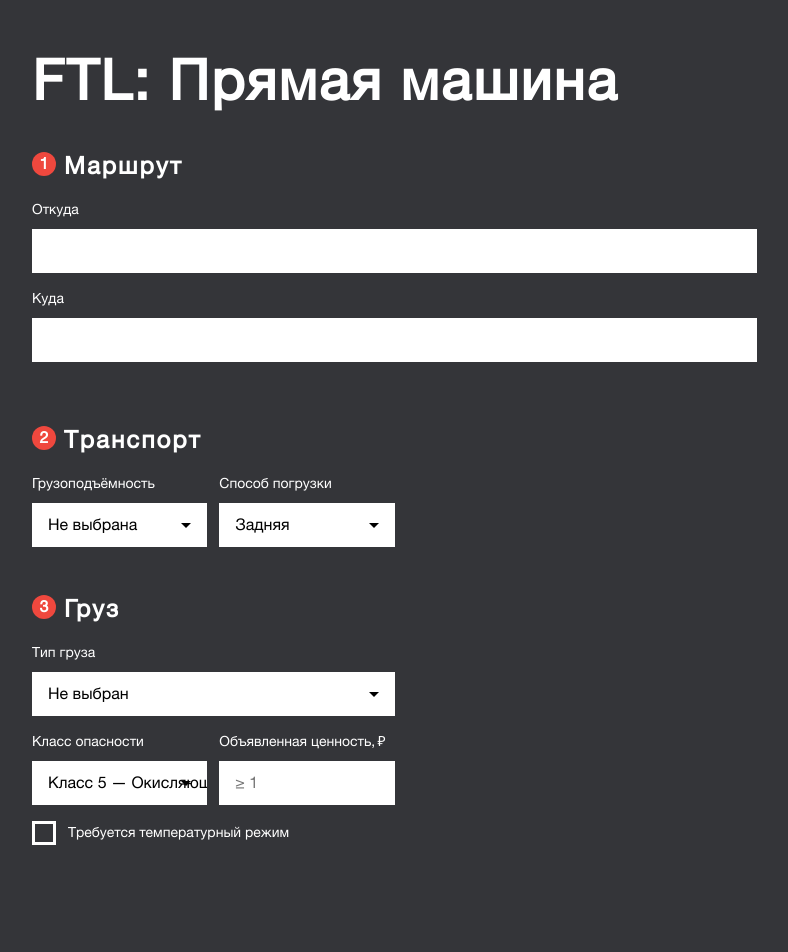
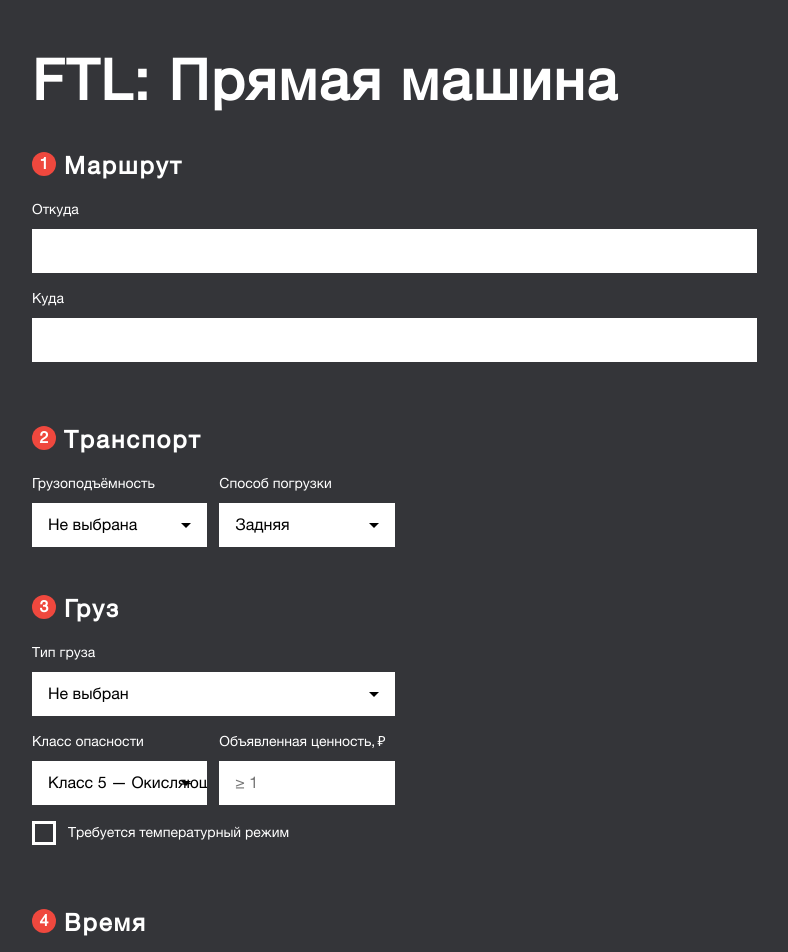
Before and after one commit to NikitaKozlov-R/test__dot-dot.ru, a Vue app: page / in a window 1280 px wide. Shown: the top 952 px of the page, without its empty margins (138-926 px from the left). Before the commit the page ends 921 px from the top, so only its background shows below. Built offline with nearby package versions, Linux system fonts and the light colour scheme.

Commit message:
start develop sc-time (root-component)

```diff
--- a/src/components/root-components/sc-time.vue
+++ b/src/components/root-components/sc-time.vue
@@ -1,9 +1,21 @@
 <template>
-  <div class="sc-time"></div>
+  <step-title title="Время" number="4" />
+  <div class="sc-time">
+    <base-radio title="Когда прибыть на точку" title-right="700 км в день" />
+    <base-radio title="Когда прибыть на точку" title-right="700 км в день" />
+  </div>
 </template>
 
 <script>
-export default {}
+import StepTitle from '@/components/base-components/step-title.vue'
+import BaseRadio from '@/components/base-components/base-radio.vue'
+
+export default {
+  components: {
+    StepTitle,
+    BaseRadio,
+  },
+}
 </script>
 
 <style></style>
```
